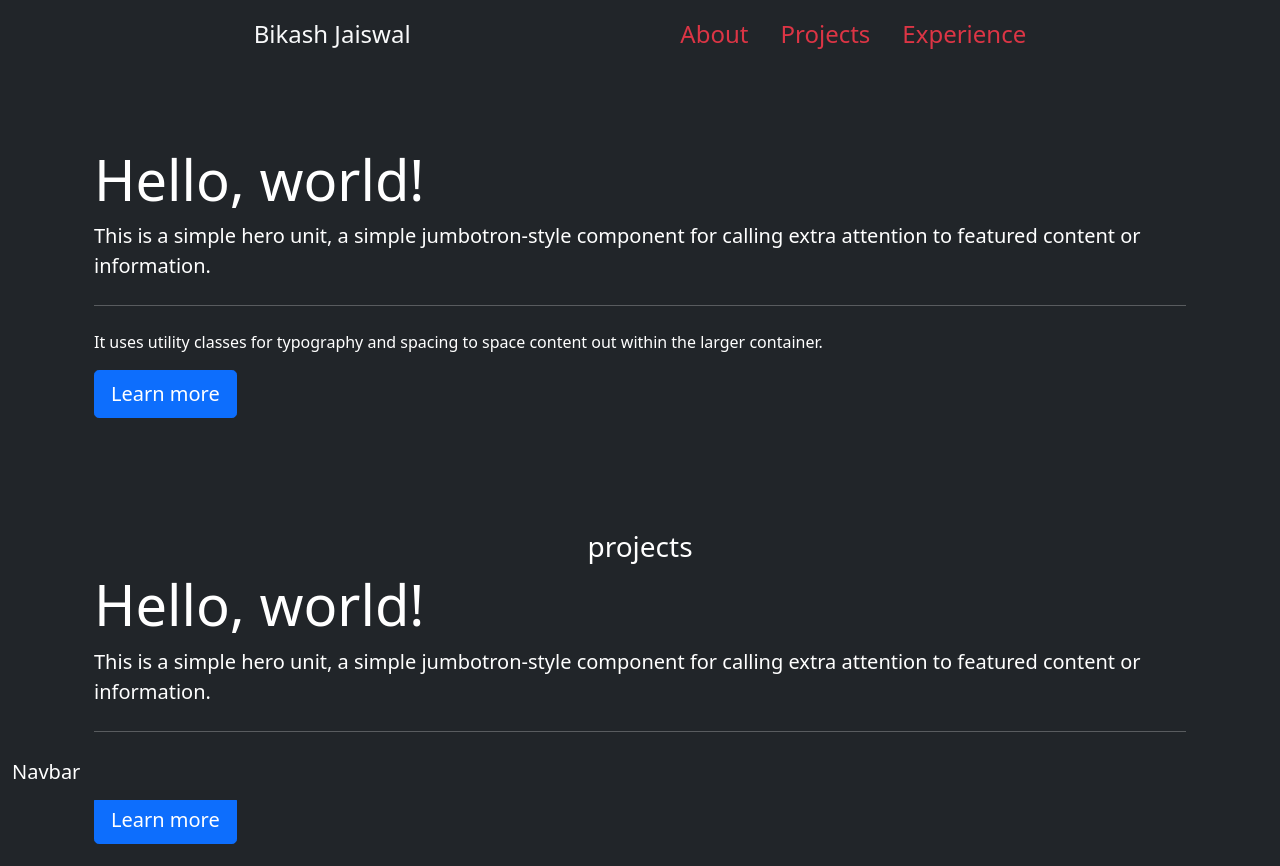
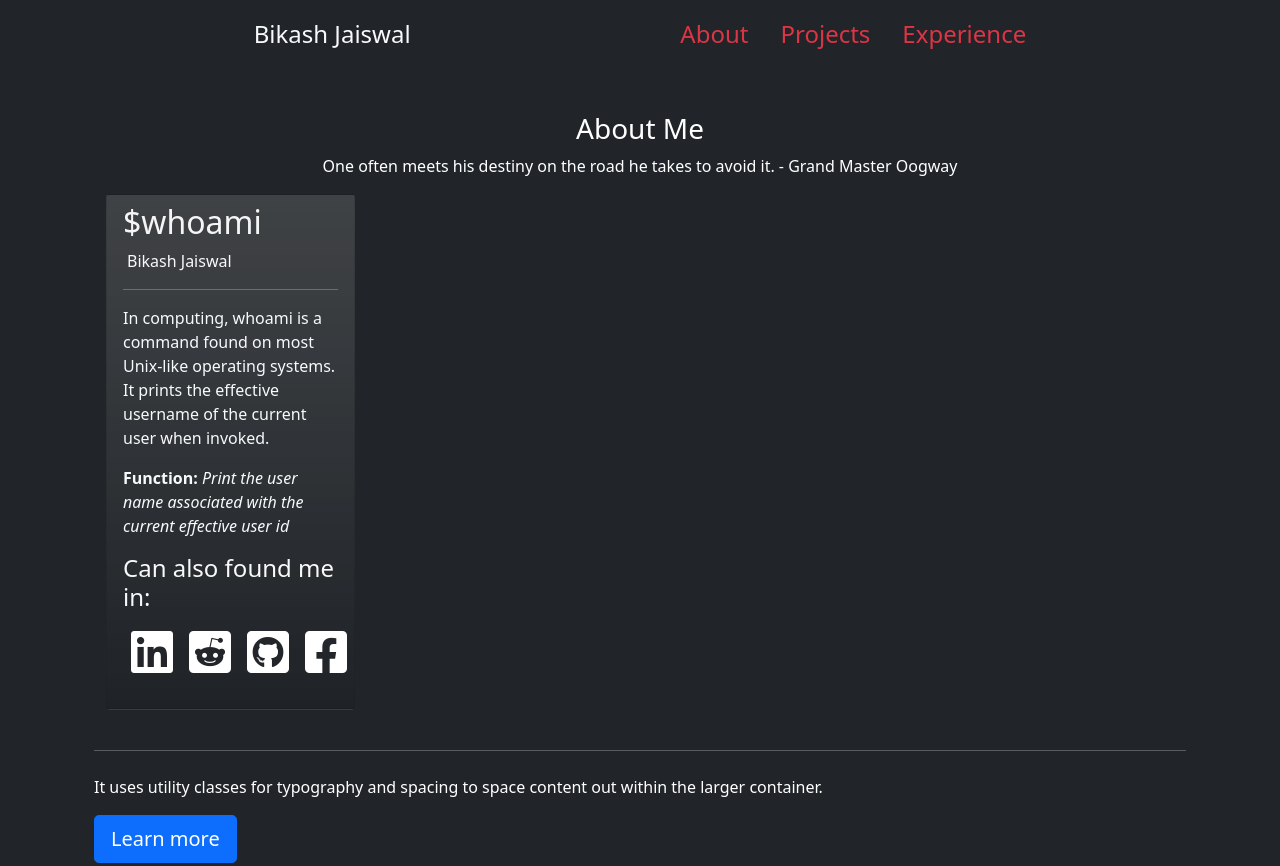
Before and after one commit to rimaljuneja/v2, a plain HTML site: page index.html in a window 1280 px wide. Shown: the top 866 px of the page. Drawn offline with nearby package versions, Linux system fonts and the light colour scheme.

Commit message:
About section 50% done

```diff
--- a/index.html
+++ b/index.html
@@ -12,6 +12,7 @@
     <script src="https://code.jquery.com/jquery-3.2.1.slim.min.js"
         integrity="sha384-KJ3o2DKtIkvYIK3UENzmM7KCkRr/rE9/Qpg6aAZGJwFDMVNA/GpGFF93hXpG5KkN"
         crossorigin="anonymous"></script>
+        <link rel="stylesheet" href="https://cdnjs.cloudflare.com/ajax/libs/font-awesome/5.15.3/css/all.min.css" integrity="sha512-iBBXm8fW90+nuLcSKlbmrPcLa0OT92xO1BIsZ+ywDWZCvqsWgccV3gFoRBv0z+8dLJgyAHIhR35VZc2oM/gI1w==" crossorigin="anonymous" />
     <link rel="stylesheet" href="style.css">
     <title>Bikash Jaiswal</title>
 </head>
@@ -30,11 +31,44 @@
         </nav>
         <!-- About section -->
         <div class="container-fluid bg-dark" id="about">
-            <h3 class="text-center section-heading"> About me</h3>
-            <div class="bg-dark pt-5  mt-5">
-                <h1 class="display-4">Hello, world!</h1>
-                <p class="lead">This is a simple hero unit, a simple jumbotron-style component for calling extra
-                    attention to featured content or information.</p>
+
+            <div class="bg-dark pt-3  mt-5">
+                <!-- intro -->
+                <div class="text-center mt-5 text-wrap">
+                    <h3 class="text-center section-heading"> About Me</h3>
+                    <p class=" text-center"> One often meets his destiny on the road he takes to avoid it. - Grand
+                        Master Oogway</p>
+                </div>
+                <!-- google style sidebar intro -->
+                <div class="container">
+                    <div class="row">
+                        <div class="col-md-3 ms-auto">
+                            <div class="card text-light bg-dark bg-gradient mb-3">
+                                <div class="card-header">
+                                    <h2 class="whoami">$whoami</h2>
+                                    <p class="px-1">Bikash Jaiswal</p>
+                                    <hr>
+                                    <p>In computing, whoami is a command found on most Unix-like operating systems. It
+                                        prints the effective username of the current user when invoked.</p>
+                                    <p> <strong> Function:</strong> <i>Print the user name associated with the current
+                                            effective user id</i></p>
+                                    <!-- social networks -->
+                                    <h4>Can also found me in:</h4>
+                                    <div class="d-flex flex-row bd-highlight mb-3">
+                                        <div class="p-2 bd-highlight"><i class="fab fa-linkedin fa-3x" href=""></i></div>
+                                        <div class="p-2 bd-highlight"><i class="fab fa-reddit-square fa-3x"></i></div>
+                                        <div class="p-2 bd-highlight"><i class="fab fa-github-square fa-3x"></i></div>
+                                        <div class="p-2 bd-highlight"><i class="fab fa-facebook-square fa-3x"></i></div>
+                                    </div>
+
+                                </div>
+                            </div>
+                        </div>
+                        <!-- right side of whoami -->
+                        <div class="col-md-9"></div>
+                    </div>
+                </div>
+
                 <hr class="my-4">
                 <p>It uses utility classes for typography and spacing to space content out within the larger container.
                 </p>
@@ -42,17 +76,6 @@
             </div>
         </div>
         <div class="container  bg-dark" id="projects">
-
-            <div class="bg-dark pt-5  mt-5">
-                <h3 class="text-center section-heading">projects</h3>
-                <h1 class="display-4">Hello, world!</h1>
-                <p class="lead">This is a simple hero unit, a simple jumbotron-style component for calling extra
-                    attention to featured content or information.</p>
-                <hr class="my-4">
-                <p>It uses utility classes for typography and spacing to space content out within the larger container.
-                </p>
-                <a class="btn btn-primary btn-lg" href="#" role="button">Learn more</a>
-            </div>
             <div class="bg-dark pt-5  mt-5">
                 <h3 class="text-center section-heading">projects</h3>
                 <h1 class="display-4">Hello, world!</h1>
@@ -65,7 +88,7 @@
             </div>
 
         </div>
-        <div class="container  vh-100 bg-dark" id="experience">
+        <div class="container  bg-dark" id="experience">
             <div class="bg-dark pt-5  mt-5">
                 <h3 class="text-center section-heading">experience</h3>
                 <h1 class="display-4">Hello, world!</h1>
@@ -77,7 +100,7 @@
                 </p>
                 <a class="btn btn-primary btn-lg" href="#" role="button">Learn more</a>
             </div>
-            <div class="bg-dark pt-5  mt-5">
+            <!-- <div class="bg-dark pt-5  mt-5">
                 <h3 class="text-center section-heading">experience</h3>
                 <h1 class="display-4">Hello, world!</h1>
                 <p class="lead">This is a simple hero unit, a simple jumbotron-style component for calling extra
@@ -86,15 +109,15 @@
                 <p>It uses utility classes for typography and spacing to space content out within the larger container.
                 </p>
                 <a class="btn btn-primary btn-lg" href="#" role="button">Learn more</a>
-            </div>
+            </div> -->
 
         </div>
 
         <!-- footer -->
-        <div class="container">
-            <nav class="navbar fixed-bottom navbar-expand-lg navbar-dark bg-dark">
-                <div class="container-fluid">
-                    <a class="navbar-brand" href="#">Navbar</a>
+        <div class="container ">
+            <nav class="navbar navbar-expand-lg navbar-dark bg-dark">
+                <div class="container-fluid justify-content-center bg-dark bg-gradient">
+                    <a class="navbar-brand text-center" href="#">Navbar</a>
 
                 </div>
             </nav>
--- a/style.css
+++ b/style.css
@@ -6,3 +6,11 @@
 .section-heading {
     margin-top: 1rem !important;
 }
+
+.whoami{
+    color: whitesmoke
+}
+
+.fab {
+    color: white;
+}
```
